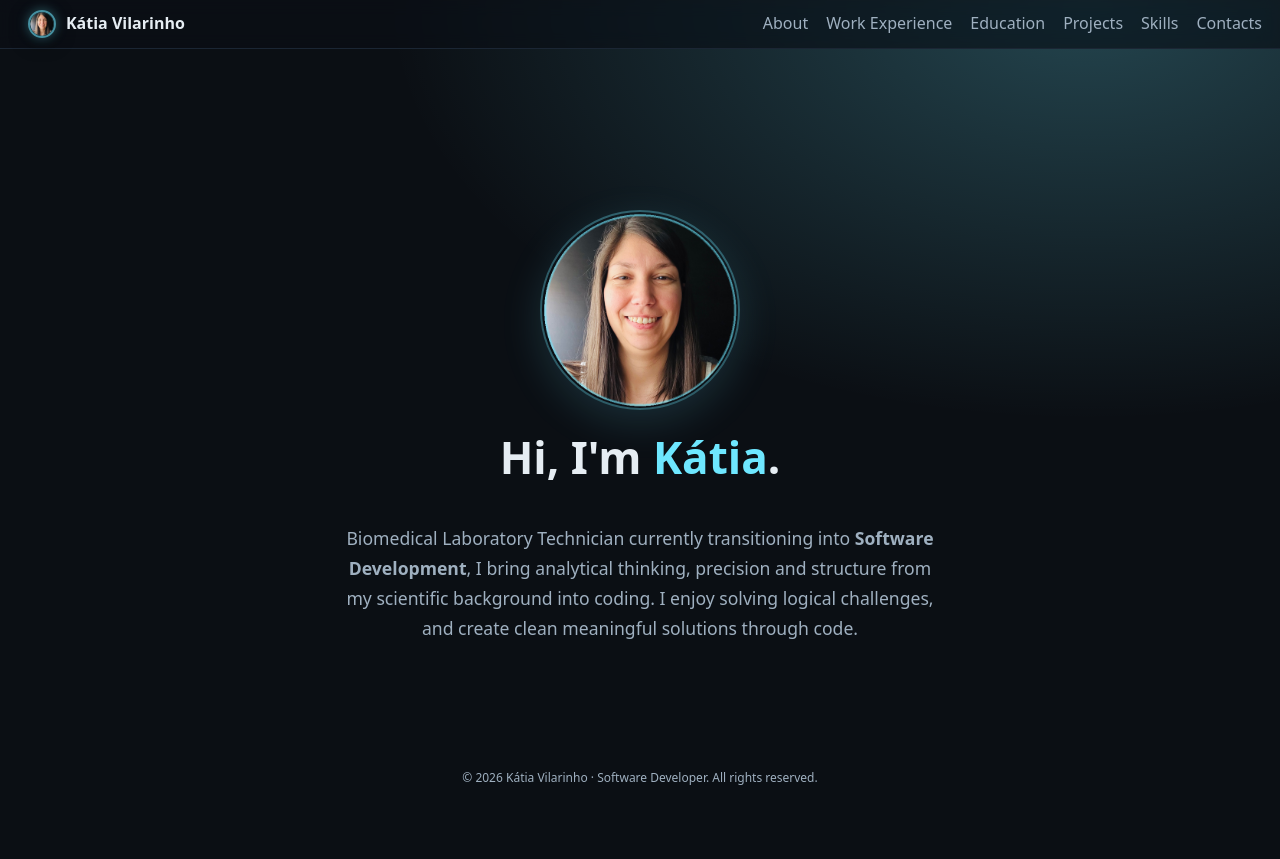
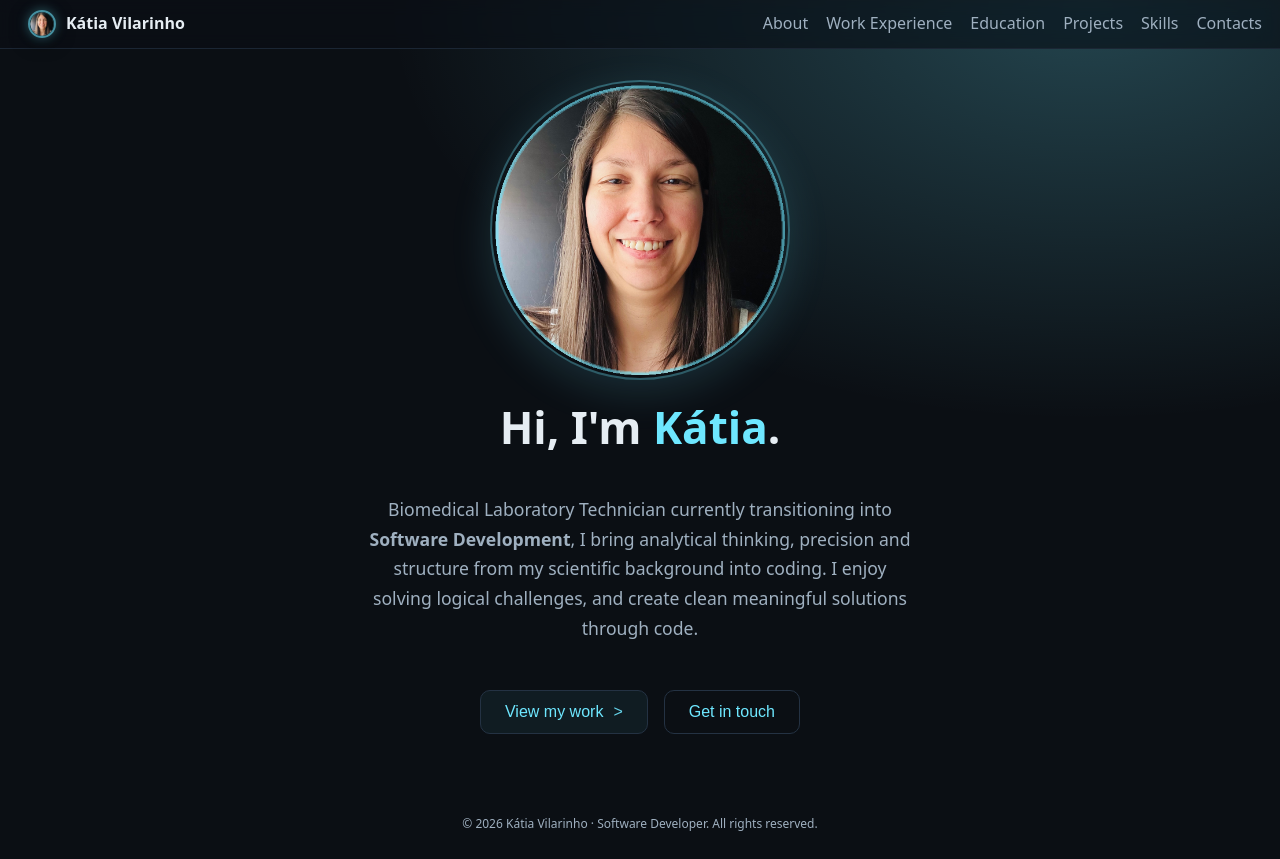
Before and after one commit to Kvilarinho/kvilarinho.github.io, a React (Vite) app: page / in a window 1280 px wide. Before the commit the page ends 812 px from the top, so only its background shows below. Built offline with nearby package versions, Linux system fonts and the light colour scheme.

Commit message:
feat: update HeroSection with navigation buttons and adjust avatar height

```diff
--- a/assets/css/styles.css
+++ b/assets/css/styles.css
@@ -221,7 +221,7 @@ h1 {
 
 .lead {
   padding-top: 20px;
-  max-width: 70%;
+  max-width: 55ch;
   color: var(--muted);
 }
 
--- a/src/components/home/HeroSection.jsx
+++ b/src/components/home/HeroSection.jsx
@@ -1,15 +1,18 @@
+import { useNavigate } from 'react-router-dom'
 import avatar from '../../assets/avatar.png'
 
 export default function HeroSection({ visible }) {
+    const navigate = useNavigate()
+
     return (
         <section className="hero">
-            <div className="hero-inner" style={{ paddingTop: '110px' }}>
+            <div className="hero-inner">
                 <img
                     src={avatar}
                     alt="Avatar"
                     className="avatar"
                     style={{
-                        height: '200px',
+                        height: '300px',
                         opacity: visible ? 1 : 0,
                         transform: visible ? 'translateY(0)' : 'translateY(24px)',
                         transition: 'opacity 0.45s ease, transform 0.45s ease'
@@ -38,6 +41,31 @@ export default function HeroSection({ visible }) {
                     from my scientific background into coding. I enjoy solving logical challenges, and create clean
                     meaningful solutions through code.
                 </p>
+
+                <div
+                    style={{
+                        display: 'flex',
+                        gap: '16px',
+                        marginTop: '16px',
+                        opacity: visible ? 1 : 0,
+                        transition: 'opacity 0.45s ease 0.3s'
+                    }}
+                >
+                    <button
+                        onClick={() => navigate('/projects')}
+                        className="exp-toggle"
+                        style={{ padding: '12px 24px', fontSize: '1rem', cursor: 'pointer' }}
+                    >
+                        View my work <span className="chev">{'>'}</span>
+                    </button>
+                    <button
+                        onClick={() => navigate('/contacts')}
+                        className="exp-toggle"
+                        style={{ padding: '12px 24px', fontSize: '1rem', background: 'transparent', cursor: 'pointer' }}
+                    >
+                        Get in touch
+                    </button>
+                </div>
             </div>
         </section>
     )
```
